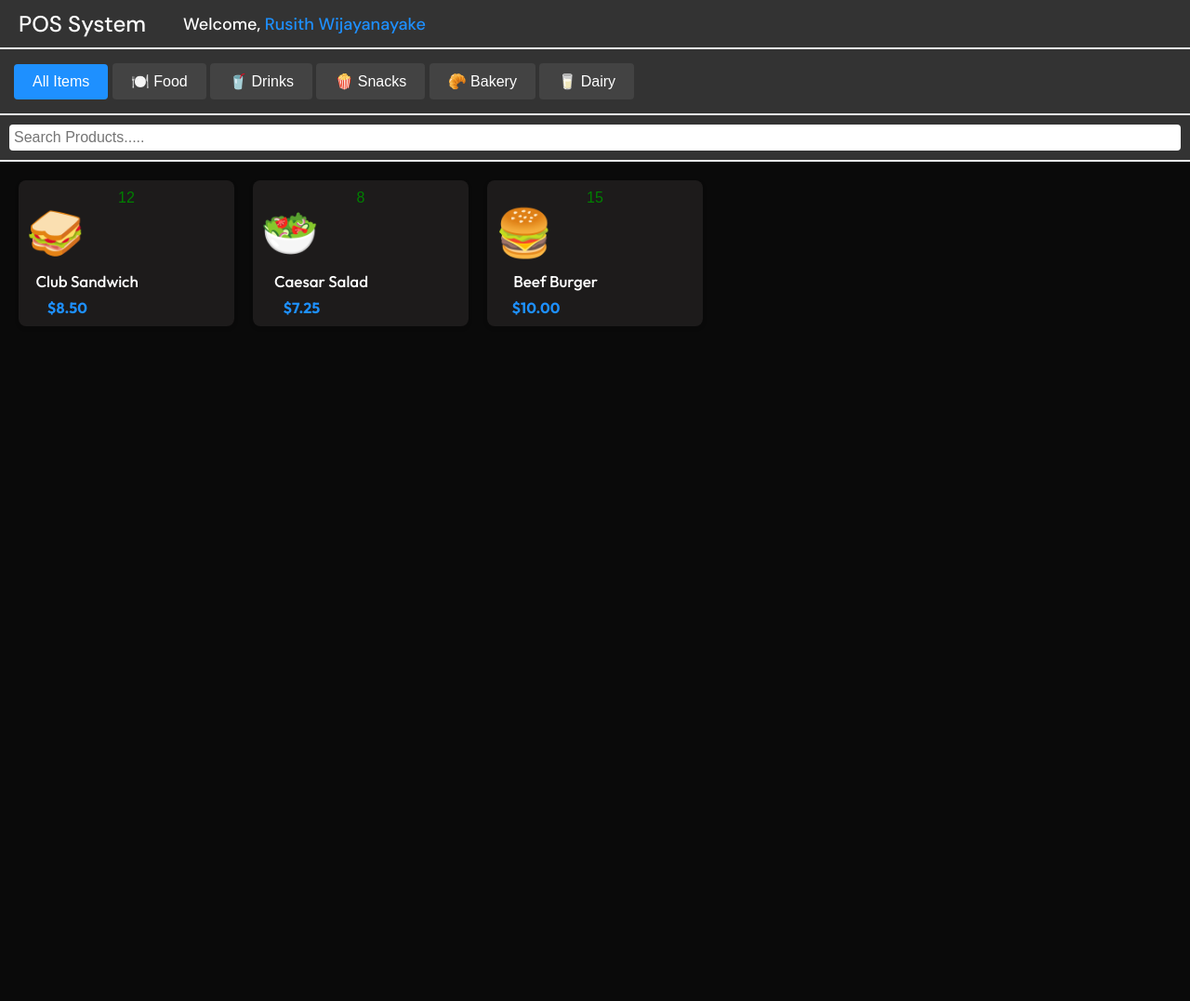
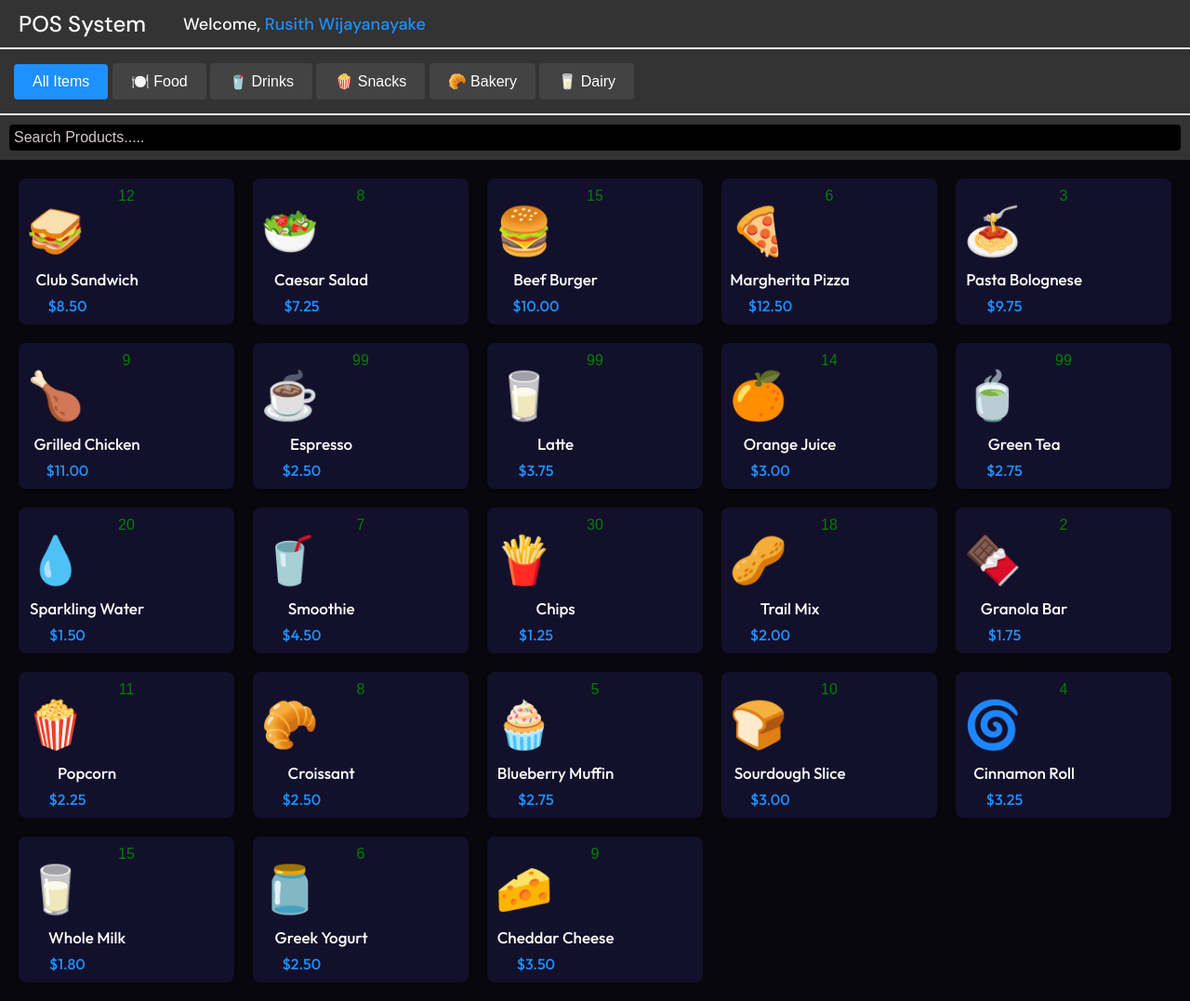
Before and after one commit to rusithpansilugit/javascript-pos-system, a plain HTML site: page index.html in a window 1280 px wide. Shown: the whole page at 93% size. Before the commit the page ends 800 px from the top, so only its background shows below. Drawn offline with Linux system fonts and the light colour scheme.

Commit message:
array object updated

```diff
--- a/app.js
+++ b/app.js
@@ -24,6 +24,166 @@ const product = [
     stock: 15,
     icon: "🍔",
   },
+  {
+    id: 4,
+    name: "Margherita Pizza",
+    price: 12.5,
+    category: "Food",
+    stock: 6,
+    icon: "🍕",
+  },
+  {
+    id: 5,
+    name: "Pasta Bolognese",
+    price: 9.75,
+    category: "Food",
+    stock: 3,
+    icon: "🍝",
+  },
+  {
+    id: 6,
+    name: "Grilled Chicken",
+    price: 11.0,
+    category: "Food",
+    stock: 9,
+    icon: "🍗",
+  },
+  {
+    id: 7,
+    name: "Espresso",
+    price: 2.5,
+    category: "Drinks",
+    stock: 99,
+    icon: "☕",
+  },
+  {
+    id: 8,
+    name: "Latte",
+    price: 3.75,
+    category: "Drinks",
+    stock: 99,
+    icon: "🥛",
+  },
+  {
+    id: 9,
+    name: "Orange Juice",
+    price: 3.0,
+    category: "Drinks",
+    stock: 14,
+    icon: "🍊",
+  },
+  {
+    id: 10,
+    name: "Green Tea",
+    price: 2.75,
+    category: "Drinks",
+    stock: 99,
+    icon: "🍵",
+  },
+  {
+    id: 11,
+    name: "Sparkling Water",
+    price: 1.5,
+    category: "Drinks",
+    stock: 20,
+    icon: "💧",
+  },
+  {
+    id: 12,
+    name: "Smoothie",
+    price: 4.5,
+    category: "Drinks",
+    stock: 7,
+    icon: "🥤",
+  },
+  {
+    id: 13,
+    name: "Chips",
+    price: 1.25,
+    category: "Snacks",
+    stock: 30,
+    icon: "🍟",
+  },
+  {
+    id: 14,
+    name: "Trail Mix",
+    price: 2.0,
+    category: "Snacks",
+    stock: 18,
+    icon: "🥜",
+  },
+  {
+    id: 15,
+    name: "Granola Bar",
+    price: 1.75,
+    category: "Snacks",
+    stock: 2,
+    icon: "🍫",
+  },
+  {
+    id: 16,
+    name: "Popcorn",
+    price: 2.25,
+    category: "Snacks",
+    stock: 11,
+    icon: "🍿",
+  },
+  {
+    id: 17,
+    name: "Croissant",
+    price: 2.5,
+    category: "Bakery",
+    stock: 8,
+    icon: "🥐",
+  },
+  {
+    id: 18,
+    name: "Blueberry Muffin",
+    price: 2.75,
+    category: "Bakery",
+    stock: 5,
+    icon: "🧁",
+  },
+  {
+    id: 19,
+    name: "Sourdough Slice",
+    price: 3.0,
+    category: "Bakery",
+    stock: 10,
+    icon: "🍞",
+  },
+  {
+    id: 20,
+    name: "Cinnamon Roll",
+    price: 3.25,
+    category: "Bakery",
+    stock: 4,
+    icon: "🌀",
+  },
+  {
+    id: 21,
+    name: "Whole Milk",
+    price: 1.8,
+    category: "Dairy",
+    stock: 15,
+    icon: "🥛",
+  },
+  {
+    id: 22,
+    name: "Greek Yogurt",
+    price: 2.5,
+    category: "Dairy",
+    stock: 6,
+    icon: "🫙",
+  },
+  {
+    id: 23,
+    name: "Cheddar Cheese",
+    price: 3.5,
+    category: "Dairy",
+    stock: 9,
+    icon: "🧀",
+  },
 ];
 
 console.log(product);
--- a/styles.css
+++ b/styles.css
@@ -1,7 +1,7 @@
 body {
   margin: 0;
   font-family: Arial, sans-serif;
-  background-color: rgb(10, 10, 10);
+  background-color: rgb(8, 7, 13);
 }
 .top-bar {
   background-color: #333;
@@ -71,6 +71,7 @@ body {
   padding: 10px;
   background: #333;
   border-bottom: 2px solid rgb(238, 241, 243);
+  border: none;
 }
 
 .search-prod input {
@@ -79,6 +80,13 @@ body {
   border: none;
   border-radius: 4px;
   font-size: 16px;
+  background-color: black;
+  color: white;
+  border: none;
+}
+
+.search-prod ::placeholder {
+  color: rgb(209, 200, 200);
 }
 
 .product-grid {
@@ -89,7 +97,7 @@ body {
 }
 
 .product-card {
-  background-color: #342e2e7a;
+  background-color: #201b4d7a;
   color: white;
   padding: 10px;
   border-radius: 8px;
@@ -127,6 +135,6 @@ body {
   left: 50%;
   transform: translateX(-30%);
   font-family: "Outfit", sans-serif;
-  font-weight: 700;
+  font-weight: 500;
   margin: 0;
 }
```
